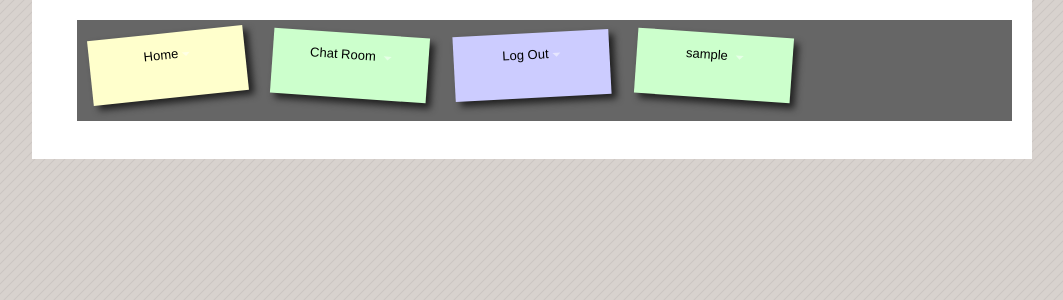
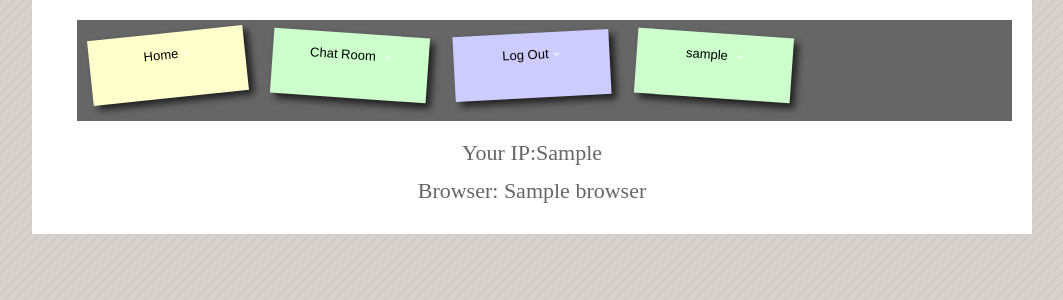
Before and after one commit to kracekumar/Gummi, a Flask app: template gummi/templates/index.html in a window 1280 px wide. Shown: the top 300 px of the page, without its empty margins (108-1171 px from the left). Run offline with Flask 2, Linux system fonts and the light colour scheme; the template is opened without the code that fills it: most values are stand-ins (such as "Sample title", 1, 10 or a date in 2020).

Commit message:
Finally done with user testing

```diff
--- a/gummi/templates/chat.html
+++ b/gummi/templates/chat.html
@@ -69,7 +69,6 @@ function t(e)
            {
                for(var index = 0; index < data.usernames.length; ++index)
                {
-                    alert(data.usernames[index]);
                    if(data.usernames[index] != username)
                    {
                        $('aside.chat_content').append("<br><p class='message'></p>");
@@ -88,7 +87,7 @@ function t(e)
 {% endblock %}
 <section class="chat">
 {% block header %}
-    <h3 class="header">You are Chatting With
+<!--    <h3 class="header">You are Chatting With
    {% if members %}
         {% for member in members %}
             {{ member }}
@@ -96,7 +95,7 @@ function t(e)
     {% else %}
         None.
     {% endif %}
-    </h3>
+    </h3>-->
 <p class="text" id ="room">Chat Room: {{room}}</p>
 {% endblock %}
 
--- a/gummi/templates/index.html
+++ b/gummi/templates/index.html
@@ -14,3 +14,7 @@
        </p>
      {% endif %}
 {% endblock %}
+{% block content%}
+    <p class="text">Your IP:{{ip}}</p>
+    <p class="text"> Browser: {{ browser }} </p>
+{% endblock %}
--- a/gummi/views.py
+++ b/gummi/views.py
@@ -29,7 +29,10 @@ def get_user_name():
 
 @app.route('/')
 def index():
-    return render_template('index.html', user_name = get_user_name())
+    ip_addr = request.remote_addr
+    browser = dict(request.headers.items())
+    return render_template('index.html', user_name = get_user_name()\
+                           ,ip=ip_addr,browser=browser['User-Agent'] )
 
 @app.route('/chatroom/<channel>/send/', methods = ["POST", "GET"])
 def send(channel, username = None , message = None):
```
Also changed, not shown: 2 other files.
